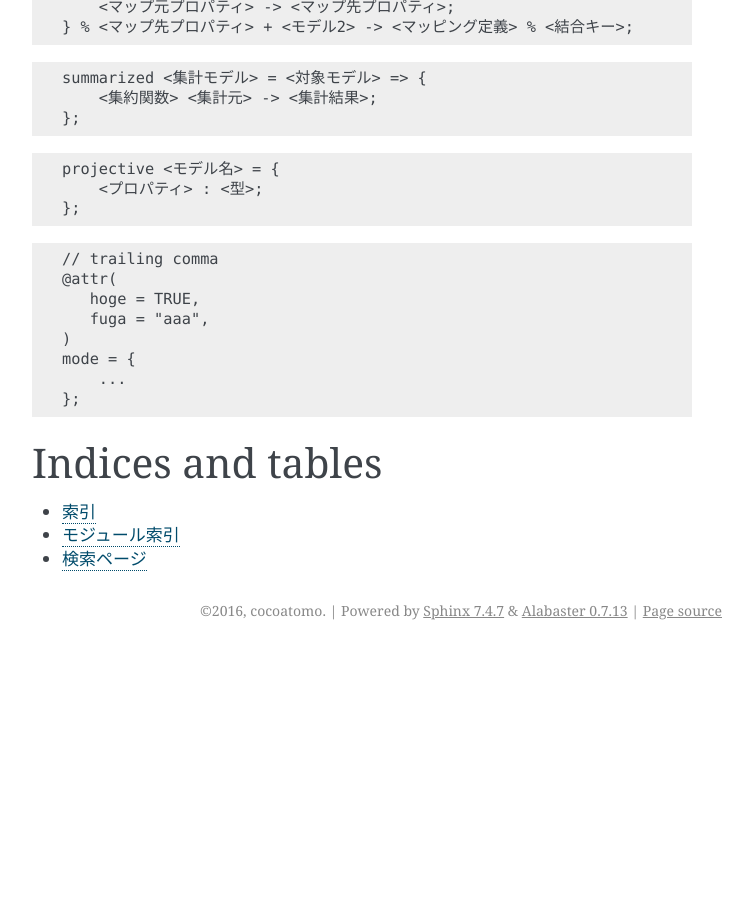
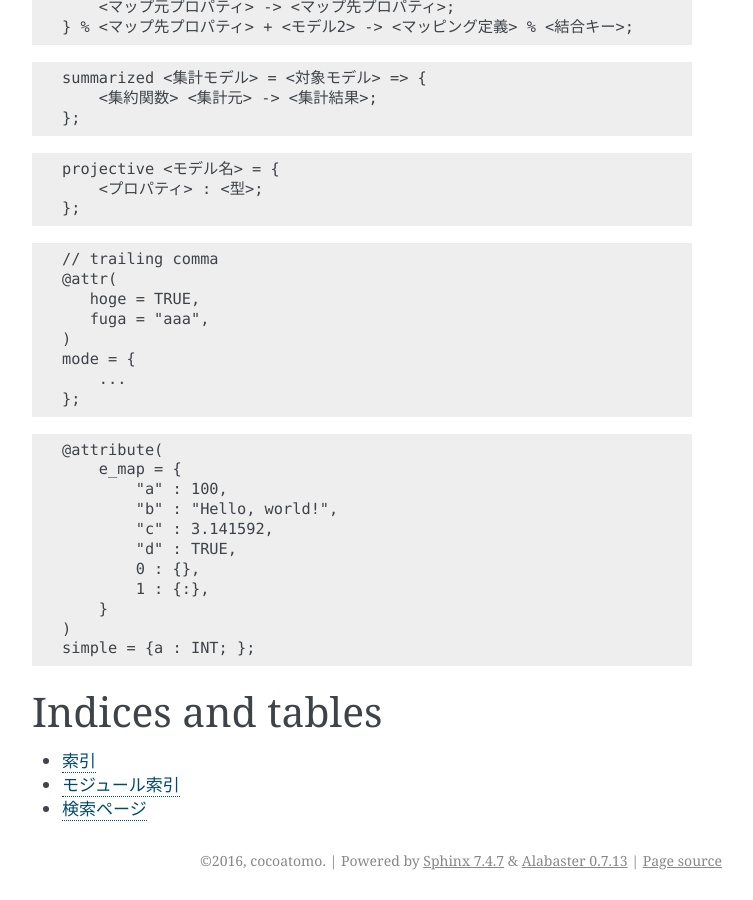
Before and after one commit to cocoatomo/pygments-dmdl, a Sphinx documentation site: the page built from sampledoc/source/index.rst, in a window 1280 px wide and 900 px high, scrolled down 5393 px. Shown: the whole window, without its empty margins (388-1141 px from the left). Built offline with Sphinx 7.4.7, drawn with Linux system fonts in a browser that asks for light colours; before the commit the page ends 6043 px from its top, so only the background shows below that.

Commit message:
Add a sample for map

```diff
--- a/sampledoc/source/index.rst
+++ b/sampledoc/source/index.rst
@@ -312,6 +312,20 @@ copied from https://github.com/asakusafw/asakusafw-examples/blob/master/example-
        ...
    };
 
+.. code-block:: dmdl
+
+   @attribute(
+       e_map = {
+           "a" : 100,
+           "b" : "Hello, world!",
+           "c" : 3.141592,
+           "d" : TRUE,
+           0 : {},
+           1 : {:},
+       }
+   )
+   simple = {a : INT; };
+
 Indices and tables
 ==================
 
```
